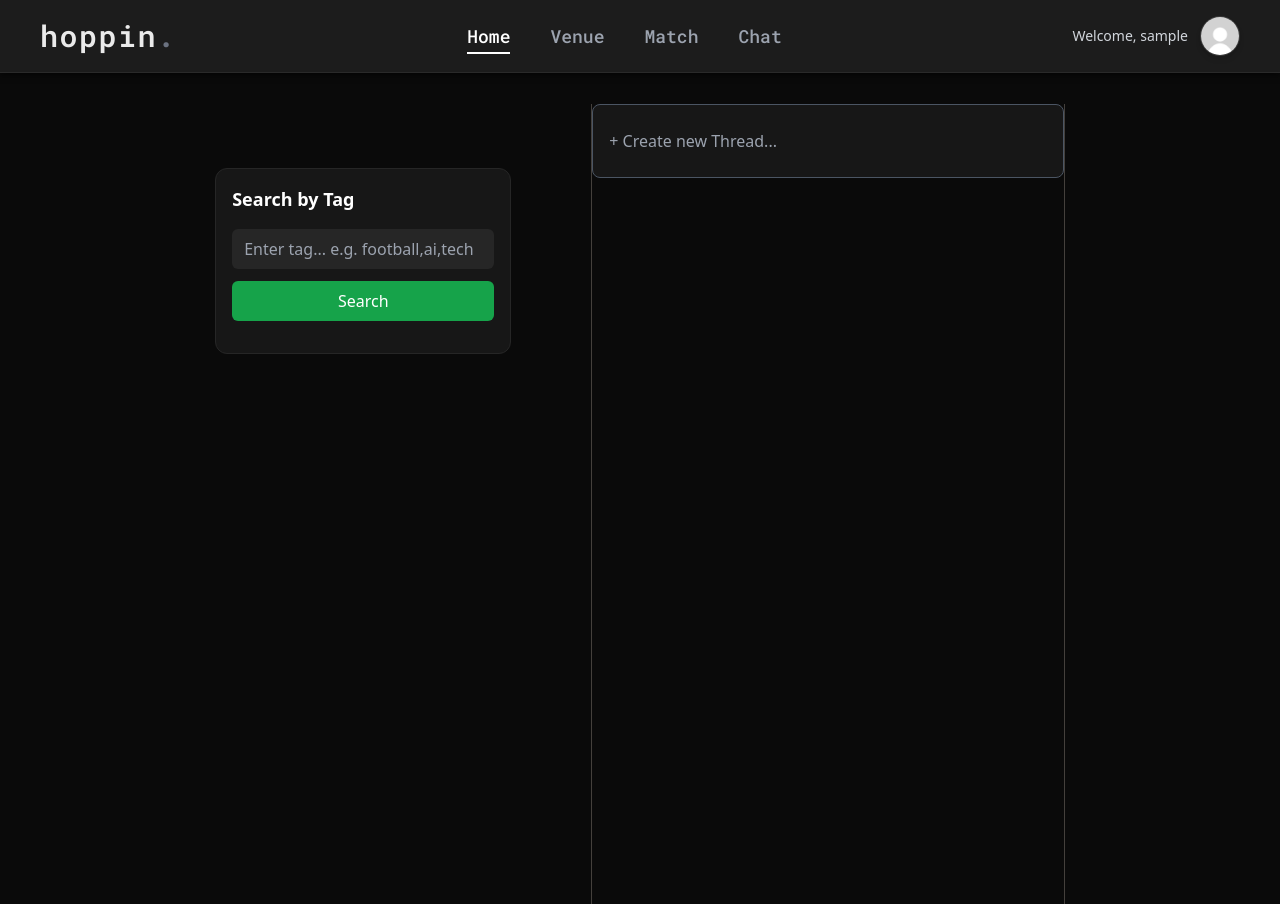
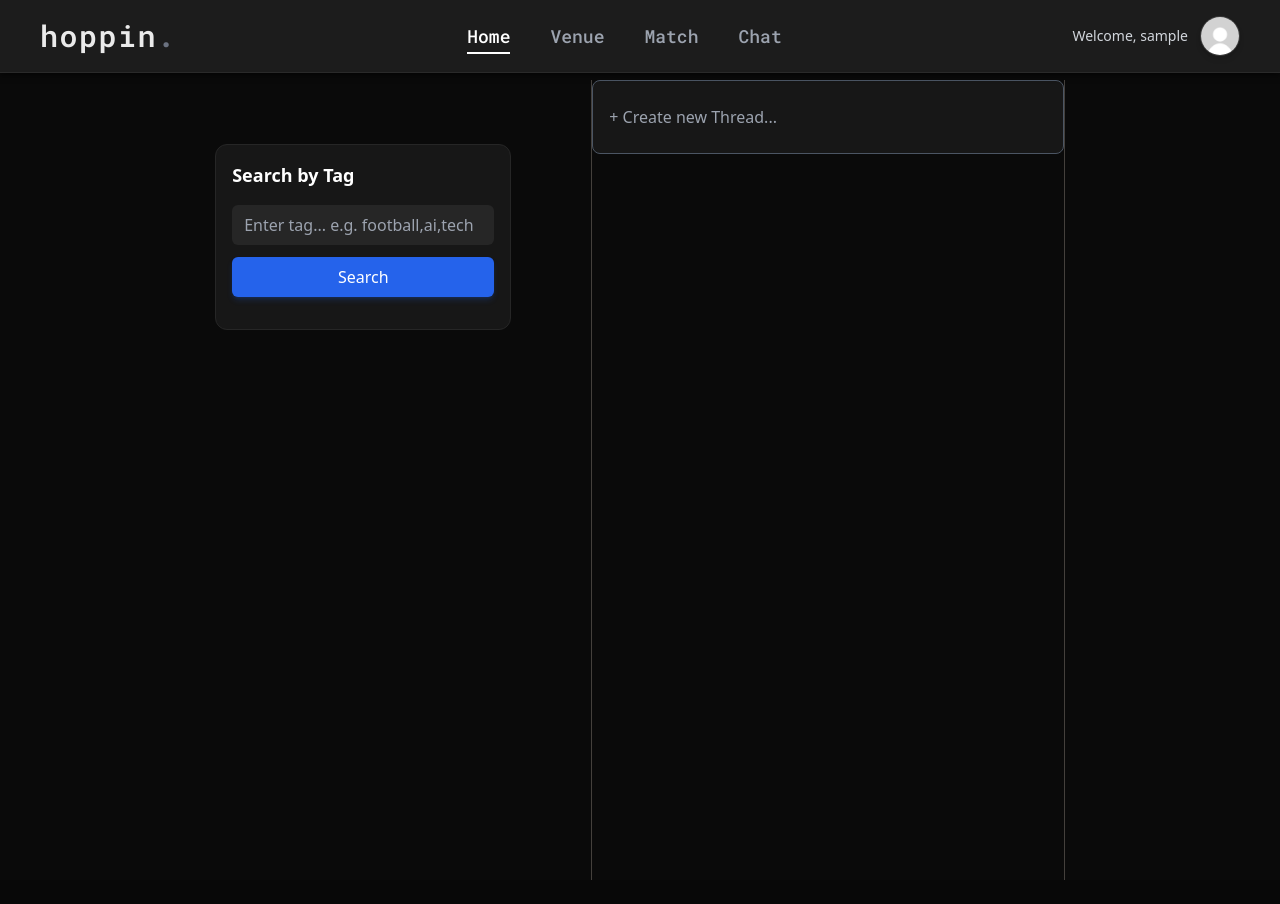
Before and after one commit to pbp-kelompok-f08/ProyekUTS, a Django app: page /threads/ in a window 1280 px wide. After the commit the page ends 880 px from the top, so only its background shows below. Run offline with Django 4.2, Linux system fonts and the light colour scheme; the visitor is signed in with stand-in values (Sample User, id 1); data that the repository does not hold is empty; parts of the project's set-up code (start-up, migrations or seed data) failed here and were passed over; some libraries are stand-ins or nearby versions.

Commit message:
insyallah terakhir

```diff
--- a/templates/navbar.html
+++ b/templates/navbar.html
@@ -88,10 +88,6 @@
   </div>
 </nav>
 
-<<<<<<< HEAD
-<!-- Add this to base.html or include font -->
- <link href="https://fonts.googleapis.com/css2?family=Roboto+Mono:wght@500;600&display=swap" rel="stylesheet">
-=======
 <link href="https://fonts.googleapis.com/css2?family=Roboto+Mono:wght@500;600&display=swap" rel="stylesheet">
 
 <script>
@@ -140,4 +136,3 @@
     });
   }
 </script>
->>>>>>> 6a16d5125c0992501184d9bdbd88a9e5221e6f6e
--- a/threads/templates/main_threads.html
+++ b/threads/templates/main_threads.html
@@ -13,7 +13,7 @@
 <main class="pt-20 bg-neutral-950 text-gray-100 min-h-screen">
     <!-- Main Container -->
     <div class="flex justify-center gap-10 px-6 sm:px-12">
-        <div class="w-full min-h-screen flex flex-row justify-center gap-20 text-white">
+        <div class="w-full min-h-screen flex flex-col lg:flex-row justify-center gap-10 lg:gap-20 text-white">
 
 
             <!-- Loading Spinner -->
@@ -27,13 +27,14 @@
                 <p class="text-gray-400 mt-3">Loading Threads...</p>
             </div>
 
-            <div id="searchBar" class=" w-1/4 bg-neutral-900 border border-neutral-800 rounded-xl p-4 h-fit self-start mt-16">
+            <div id="searchBar"
+                class="w-full lg:w-1/4 bg-neutral-900 border border-neutral-800 rounded-xl p-4 h-fit self-start lg:mt-16">
                 <h2 class="text-lg font-semibold mb-4">Search by Tag</h2>
                 <input id="tagSearchInput" type="text" placeholder="Enter tag... e.g. football,ai,tech"
                     class="w-full bg-neutral-800 text-gray-200 rounded-md px-3 py-2 focus:outline-none focus:ring-1 focus:ring-green-500 mb-3">
 
                 <button id="tagSearchBtn"
-                    class="w-full bg-green-600 hover:bg-green-700 text-white py-2 rounded-md transition">
+                    class="w-full bg-blue-600 hover:bg-blue-500 shadow-md shadow-blue-600/20 text-white py-2 rounded-md transition">
                     Search
                 </button>
 
@@ -55,15 +56,23 @@
                     class="fixed w-1/3 bg-neutral-900 mt-10 top-10 bottom-10 rounded-xl border border-gray-700 flex flex-col">
 
                     <!-- Header -->
-                    <div class="p-4 border-b border-gray-700">
-                        <h2 class="text-lg font-semibold text-white">Replies</h2>
-                        <p id="replyToWho" class="text-sm text-gray-400"></p>
+                    <div class="p-4 border-b border-gray-700 flex items-center justify-between">
+                        <div>
+                            <h2 class="text-lg font-semibold text-white">Replies</h2>
+                            <p id="replyToWho" class="text-sm text-gray-400"></p>
+                        </div>
+                        <!-- Close button -->
+                        <button id="closeReplyBtn" onclick="showReply()"
+                            class="text-gray-400 hover:text-white text-xl font-bold focus:outline-none transition">
+                            ✖
+                        </button>
                     </div>
 
                     <!-- Scrollable reply list -->
                     <div id="replyList" class="flex-1 overflow-y-auto px-4">
                     </div>
 
+                    <!-- Input section -->
                     <div class="flex items-center border-t border-gray-700 px-3">
                         <form id="replyForm" class="p-3 flex items-center w-full">
                             <input type="text" name="content" id="replyContent" placeholder="Write a reply..."
@@ -77,6 +86,7 @@
                     </div>
                 </div>
             </div>
+
 
 
             <!-- Empty State -->
@@ -185,8 +195,8 @@
 
         <!-- Right section: icons -->
         <div class="relative flex flex-col items-center justify-center space-y-4 w-16">
-            ${(CURRENT_USERNAME && CURRENT_USERNAME === username)?
-            `<!-- Dropdown button -->
+            ${(CURRENT_USERNAME && CURRENT_USERNAME === username) ?
+                `<!-- Dropdown button -->
             <div class="absolute -top-2 right-0">
                 <button onclick="toggleMenu('${id}')"
                 class="text-gray-400 hover:text-gray-200 text-xl font-bold px-2">
@@ -202,7 +212,7 @@
                     </a>
                 </div>
             </div>`
-            :""}
+                : ""}
 
             <!-- Like -->
             <div class="flex flex-col items-center mt-8">
@@ -272,9 +282,9 @@
         }
     }
 
-    async function showReply(threadId, username) {
+    async function showReply(threadId=null, username=null) {
         // If the same thread is clicked again → hide the reply panel
-        if (activeReplyThread === threadId && !threadsReplyContainer.classList.contains('hidden')) {
+        if (activeReplyThread === threadId && !threadsReplyContainer.classList.contains('hidden') || threadId==null && username==null) {
             threadsReplyContainer.classList.add('hidden');
             serachBar.classList.remove('hidden')
             activeReplyThread = null;
@@ -329,8 +339,8 @@
         replyCard.className = "relative flex space-x-3 border-b border-gray-700 py-3";
 
         replyCard.innerHTML = `
-        ${(CURRENT_USERNAME && CURRENT_USERNAME === username)?
-            `<!-- Dropdown button -->
+        ${(CURRENT_USERNAME && CURRENT_USERNAME === username) ?
+                `<!-- Dropdown button -->
             <div class="absolute top-3 -right-3">
                 <button onclick="toggleMenu('${id}')"
                 class="text-gray-400 hover:text-gray-200 text-xl font-bold px-2">
@@ -346,7 +356,7 @@
                     </a>
                 </div>
             </div>`
-            :""}
+                : ""}
             <div class="flex flex-col items-center">
                 <div class="w-8 h-8 rounded-full bg-gradient-to-br from-purple-500 to-pink-500 flex items-center text-md  justify-center text-white font-bold shadow-md">
                     ${username[0].toUpperCase()}
```
